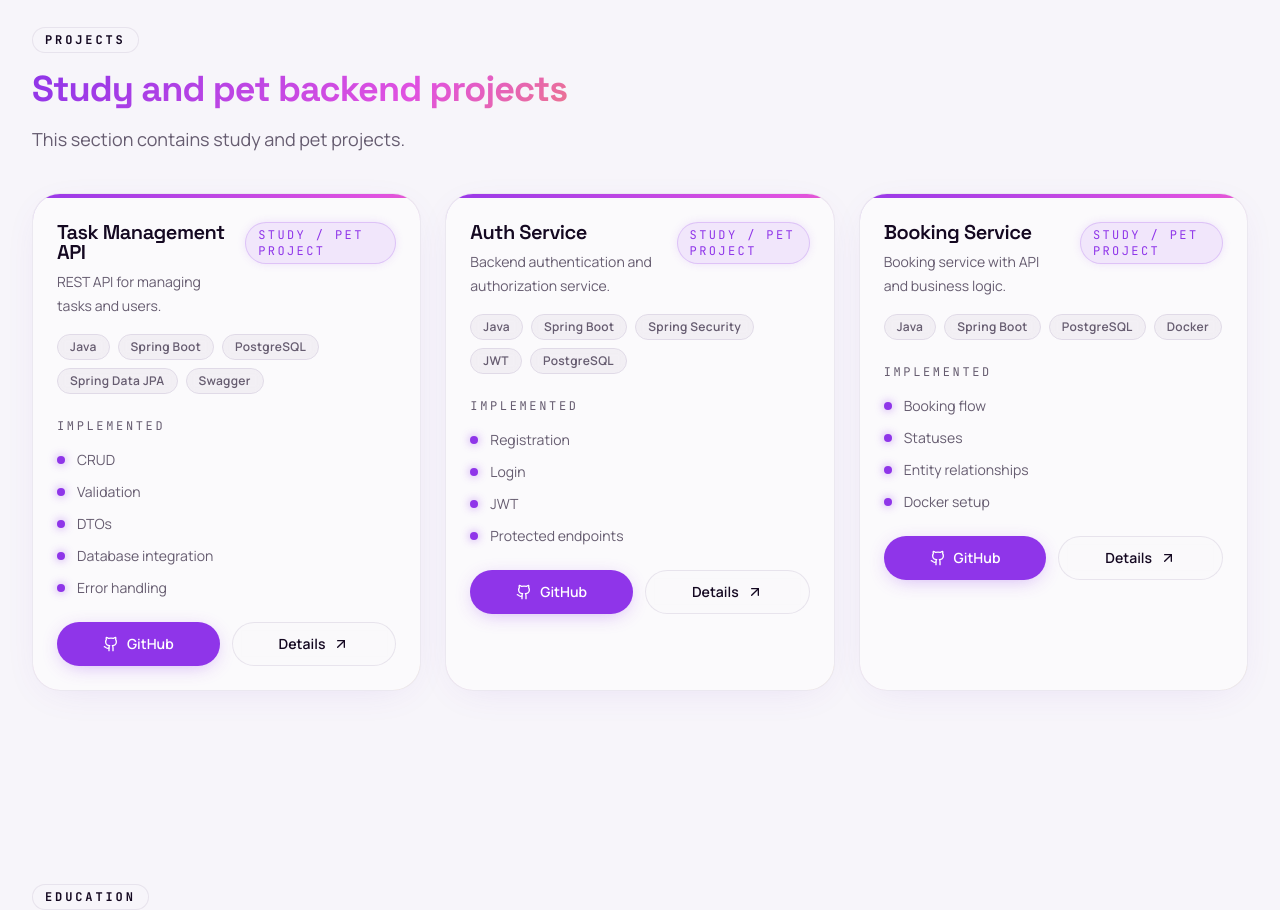
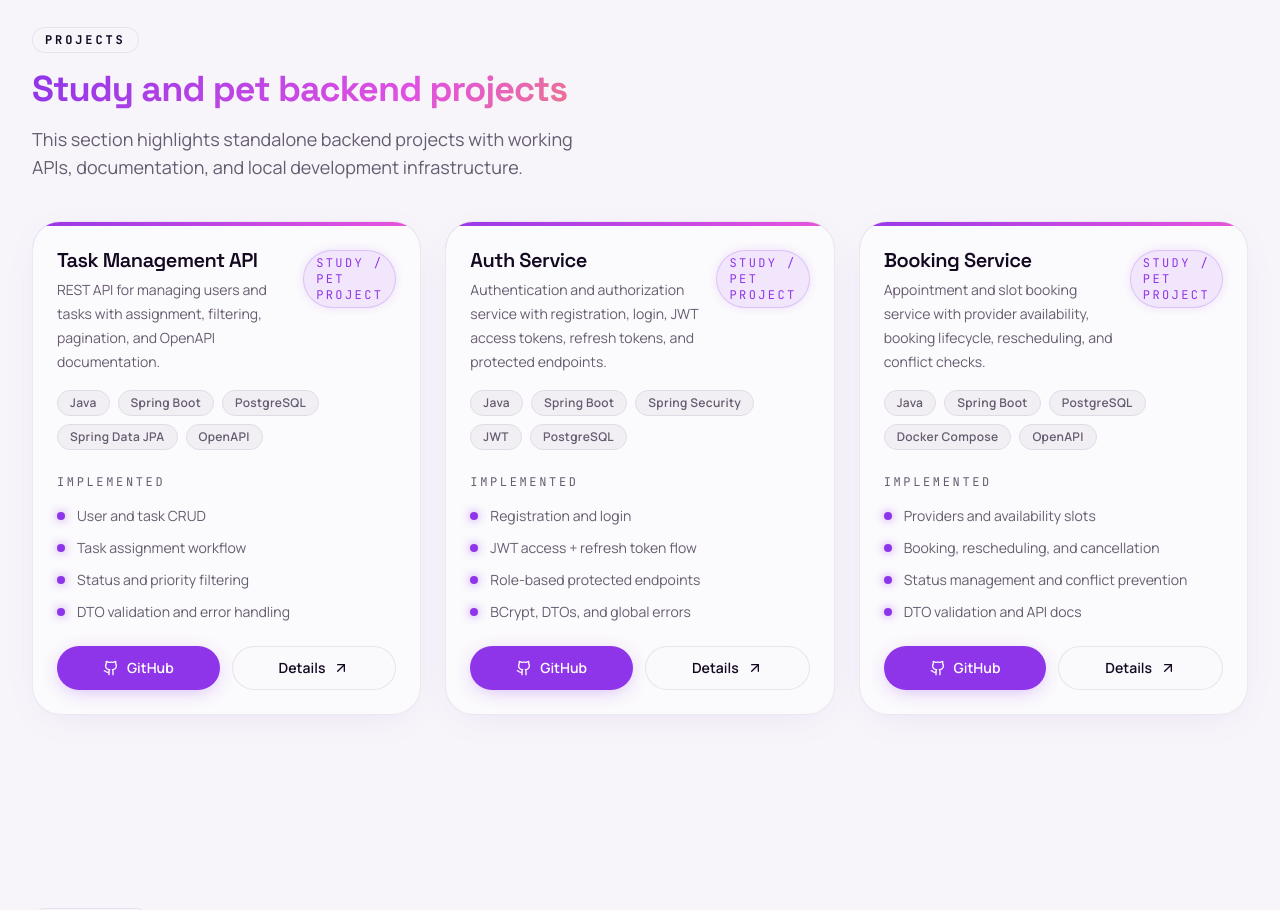
Before and after one commit to vonomarap/resume-vonomarap, a React (Vite) app in the folder frontend/: page / in a window 1280 px wide. Shown: the part 2380-3290 px from the top of the page. Built offline with nearby package versions, Linux system fonts and the light colour scheme.

Commit message:
feat: link projects section to live backend repos

```diff
--- a/frontend/src/components/project-card.tsx
+++ b/frontend/src/components/project-card.tsx
@@ -18,6 +18,7 @@ type ProjectCardProps = {
     stack: readonly string[];
     features: readonly string[];
     githubUrl: string;
+    detailsUrl: string;
   };
   copy: {
     tag: string;
@@ -73,7 +74,7 @@ export function ProjectCard({ project, copy }: ProjectCardProps) {
           </a>
         </Button>
         <Button asChild variant="outline" className="flex-1">
-          <a href={project.githubUrl} target="_blank" rel="noreferrer">
+          <a href={project.detailsUrl} target="_blank" rel="noreferrer">
             {copy.secondaryButton}
             <ArrowUpRight className="h-4 w-4" />
           </a>
--- a/frontend/src/data/projects.ts
+++ b/frontend/src/data/projects.ts
@@ -4,7 +4,7 @@ export const projectsContent = {
       eyebrow: "Проекты",
       title: "Учебные и pet-проекты по backend-разработке",
       description:
-        "В этом разделе собраны учебные и pet-проекты.",
+        "В этом разделе собраны самостоятельные backend-проекты с реальными API, документацией и рабочей инфраструктурой для локального запуска.",
     },
     card: {
       tag: "Учебный / pet project",
@@ -15,24 +15,45 @@ export const projectsContent = {
     items: [
       {
         title: "Task Management API",
-        description: "REST API для управления задачами и пользователями.",
-        stack: ["Java", "Spring Boot", "PostgreSQL", "Spring Data JPA", "Swagger"],
-        features: ["CRUD", "Валидация", "DTO", "Интеграция с БД", "Обработка ошибок"],
+        description:
+          "REST API для управления пользователями и задачами с назначением исполнителя, фильтрацией, пагинацией и OpenAPI-документацией.",
+        stack: ["Java", "Spring Boot", "PostgreSQL", "Spring Data JPA", "OpenAPI"],
+        features: [
+          "CRUD для пользователей и задач",
+          "Назначение задач исполнителю",
+          "Фильтры по статусу и приоритету",
+          "DTO, валидация и обработка ошибок",
+        ],
         githubUrl: "https://github.com/vonomarap/task-management-api",
+        detailsUrl: "https://github.com/vonomarap/task-management-api#readme",
       },
       {
         title: "Auth Service",
-        description: "Сервис аутентификации и авторизации для backend-приложений.",
+        description:
+          "Сервис аутентификации и авторизации с регистрацией, логином, JWT access token, refresh token и защищёнными endpoint-ами.",
         stack: ["Java", "Spring Boot", "Spring Security", "JWT", "PostgreSQL"],
-        features: ["Регистрация", "Логин", "JWT", "Защищенные endpoints"],
+        features: [
+          "Регистрация и логин",
+          "JWT access + refresh token flow",
+          "Роли и защищённые endpoints",
+          "BCrypt, DTO и глобальные ошибки",
+        ],
         githubUrl: "https://github.com/vonomarap/auth-service",
+        detailsUrl: "https://github.com/vonomarap/auth-service#readme",
       },
       {
         title: "Booking Service",
-        description: "Сервис бронирования с API и базовой бизнес-логикой.",
-        stack: ["Java", "Spring Boot", "PostgreSQL", "Docker"],
-        features: ["Процесс бронирования", "Статусы", "Связи между сущностями", "Docker setup"],
+        description:
+          "Сервис записи на встречи и временные слоты с управлением провайдерами, доступностью, бронированием, переносом и отменой.",
+        stack: ["Java", "Spring Boot", "PostgreSQL", "Docker Compose", "OpenAPI"],
+        features: [
+          "Провайдеры и доступные слоты",
+          "Бронирование, перенос и отмена",
+          "Статусы брони и проверка конфликтов",
+          "DTO, валидация и API-документация",
+        ],
         githubUrl: "https://github.com/vonomarap/booking-service",
+        detailsUrl: "https://github.com/vonomarap/booking-service#readme",
       },
     ],
   },
@@ -41,7 +62,7 @@ export const projectsContent = {
       eyebrow: "Projects",
       title: "Study and pet backend projects",
       description:
-        "This section contains study and pet projects.",
+        "This section highlights standalone backend projects with working APIs, documentation, and local development infrastructure.",
     },
     card: {
       tag: "Study / pet project",
@@ -52,24 +73,45 @@ export const projectsContent = {
     items: [
       {
         title: "Task Management API",
-        description: "REST API for managing tasks and users.",
-        stack: ["Java", "Spring Boot", "PostgreSQL", "Spring Data JPA", "Swagger"],
-        features: ["CRUD", "Validation", "DTOs", "Database integration", "Error handling"],
+        description:
+          "REST API for managing users and tasks with assignment, filtering, pagination, and OpenAPI documentation.",
+        stack: ["Java", "Spring Boot", "PostgreSQL", "Spring Data JPA", "OpenAPI"],
+        features: [
+          "User and task CRUD",
+          "Task assignment workflow",
+          "Status and priority filtering",
+          "DTO validation and error handling",
+        ],
         githubUrl: "https://github.com/vonomarap/task-management-api",
+        detailsUrl: "https://github.com/vonomarap/task-management-api#readme",
       },
       {
         title: "Auth Service",
-        description: "Backend authentication and authorization service.",
+        description:
+          "Authentication and authorization service with registration, login, JWT access tokens, refresh tokens, and protected endpoints.",
         stack: ["Java", "Spring Boot", "Spring Security", "JWT", "PostgreSQL"],
-        features: ["Registration", "Login", "JWT", "Protected endpoints"],
+        features: [
+          "Registration and login",
+          "JWT access + refresh token flow",
+          "Role-based protected endpoints",
+          "BCrypt, DTOs, and global errors",
+        ],
         githubUrl: "https://github.com/vonomarap/auth-service",
+        detailsUrl: "https://github.com/vonomarap/auth-service#readme",
       },
       {
         title: "Booking Service",
-        description: "Booking service with API and business logic.",
-        stack: ["Java", "Spring Boot", "PostgreSQL", "Docker"],
-        features: ["Booking flow", "Statuses", "Entity relationships", "Docker setup"],
+        description:
+          "Appointment and slot booking service with provider availability, booking lifecycle, rescheduling, and conflict checks.",
+        stack: ["Java", "Spring Boot", "PostgreSQL", "Docker Compose", "OpenAPI"],
+        features: [
+          "Providers and availability slots",
+          "Booking, rescheduling, and cancellation",
+          "Status management and conflict prevention",
+          "DTO validation and API docs",
+        ],
         githubUrl: "https://github.com/vonomarap/booking-service",
+        detailsUrl: "https://github.com/vonomarap/booking-service#readme",
       },
     ],
   },
```
